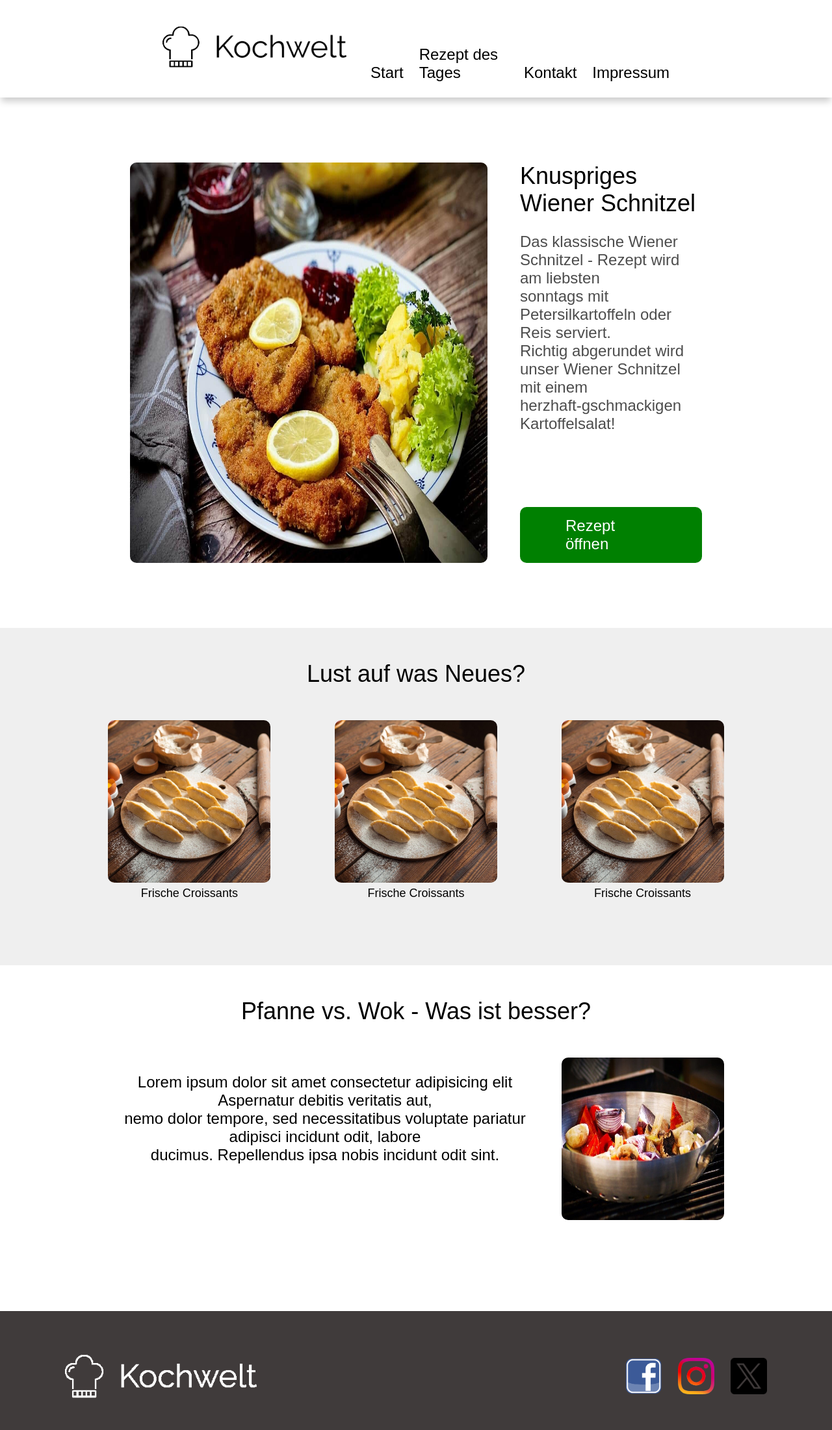
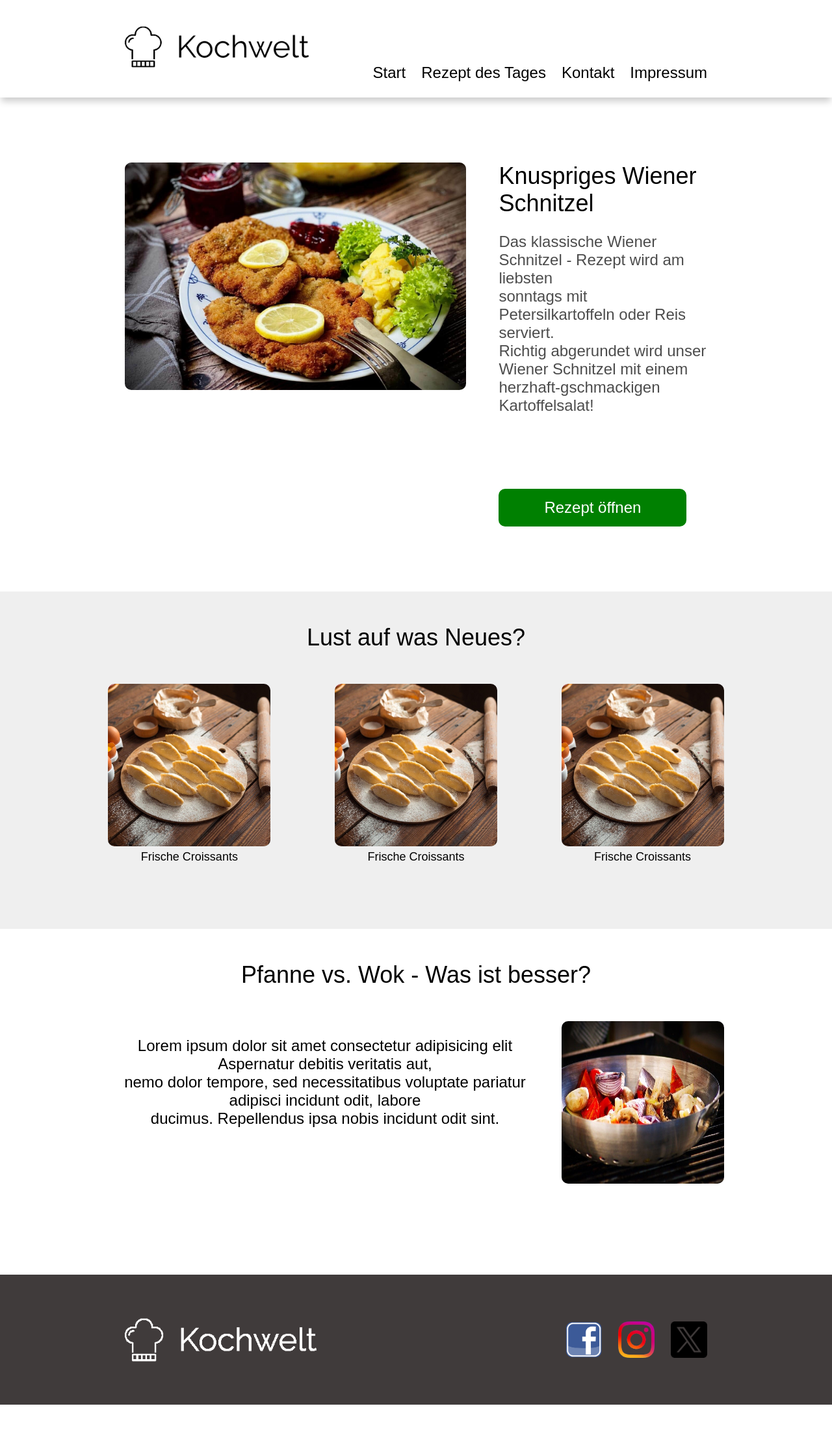
Before and after one commit to Heinzi1992/Kochwelt-Developer-Akademie, a plain HTML site: page index.html in a window 1280 px wide. Shown: the whole page at 65% size. After the commit the page ends 2161 px from the top, so only its background shows below. Drawn offline with Linux system fonts and the light colour scheme.

Commit message:
alles für responsive vorbereitet

```diff
--- a/alle_seiten/footer.css
+++ b/alle_seiten/footer.css
@@ -5,8 +5,8 @@
     align-items: center;
     background-color: #403b3b;
     height: 200px;
-    padding-left: 100px;
-    padding-right: 100px;
+    padding-left: 15vw;
+    padding-right: 15vw;
 
 }
 
--- a/alle_seiten/header.css
+++ b/alle_seiten/header.css
@@ -6,7 +6,7 @@
     height: 150px;
     align-items: center;
     box-shadow: 0 8px 10px -2px rgba(0, 0, 0, 0.2);
-    padding: 0 250px;
+    padding: 0 15vw;
 
 }
 
--- a/hauptseite/tagesrezept.css
+++ b/hauptseite/tagesrezept.css
@@ -2,14 +2,16 @@
 .rezept_des_tages_hauptseite {
 
     display: flex;
-    padding: 100px 200px;
+    padding: 100px 15vw;
 
 
 }
 
 .img_rdt_hauptseite {
 
-    width: 550px;
+    width: 100%;
+    max-width: 550px;
+    height: 350px;
     border-radius: 10px;
 
 }
--- a/kontakt/kontakt.css
+++ b/kontakt/kontakt.css
@@ -32,6 +32,7 @@
 
     background-color: #dcdcdc;
     width: 40vw;
+    min-width: 300px;
     padding: 25px 20px 20px 20px;
     margin: 10vh 0;
     border-radius: 20px;
--- a/rezept-des_tages/rezept_des_tages.css
+++ b/rezept-des_tages/rezept_des_tages.css
@@ -12,7 +12,7 @@
 .content_rdt {
 
     width: 100%;
-    padding: 100px 250px;
+    padding: 100px 15vw;
 
 }
 
```
